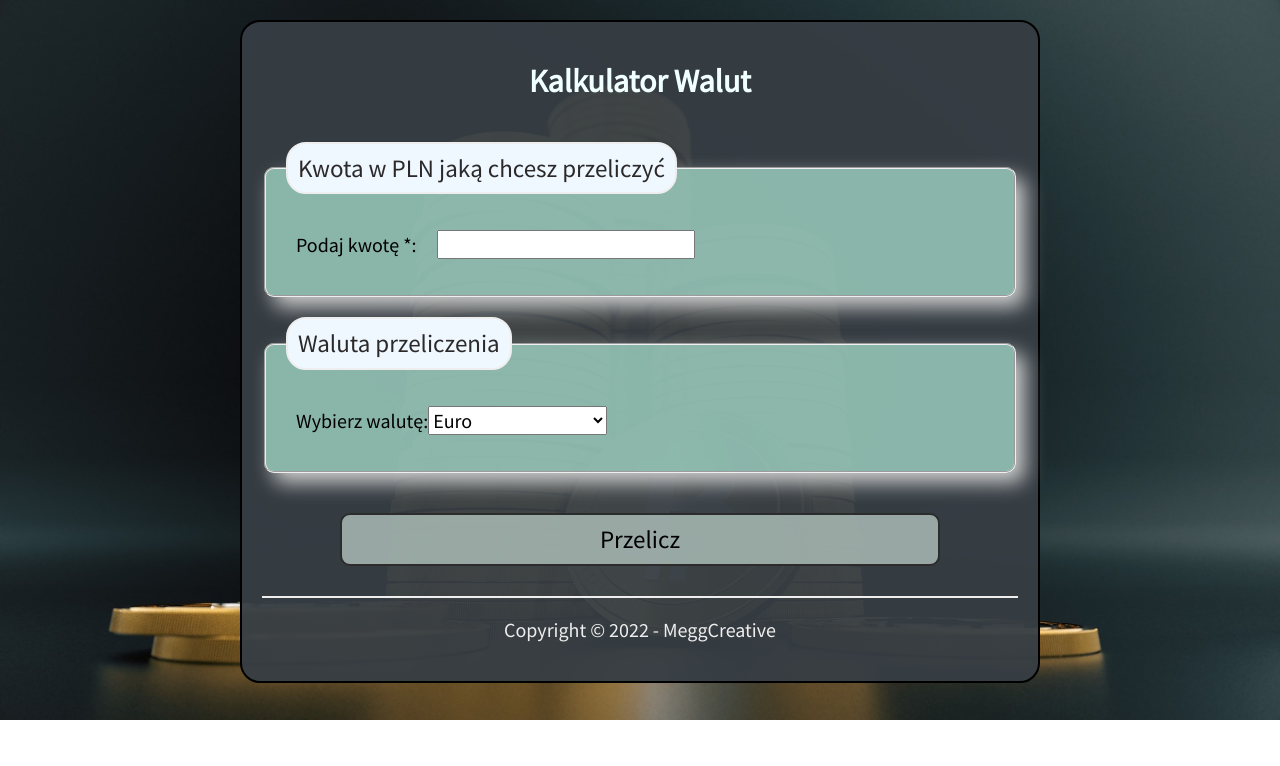
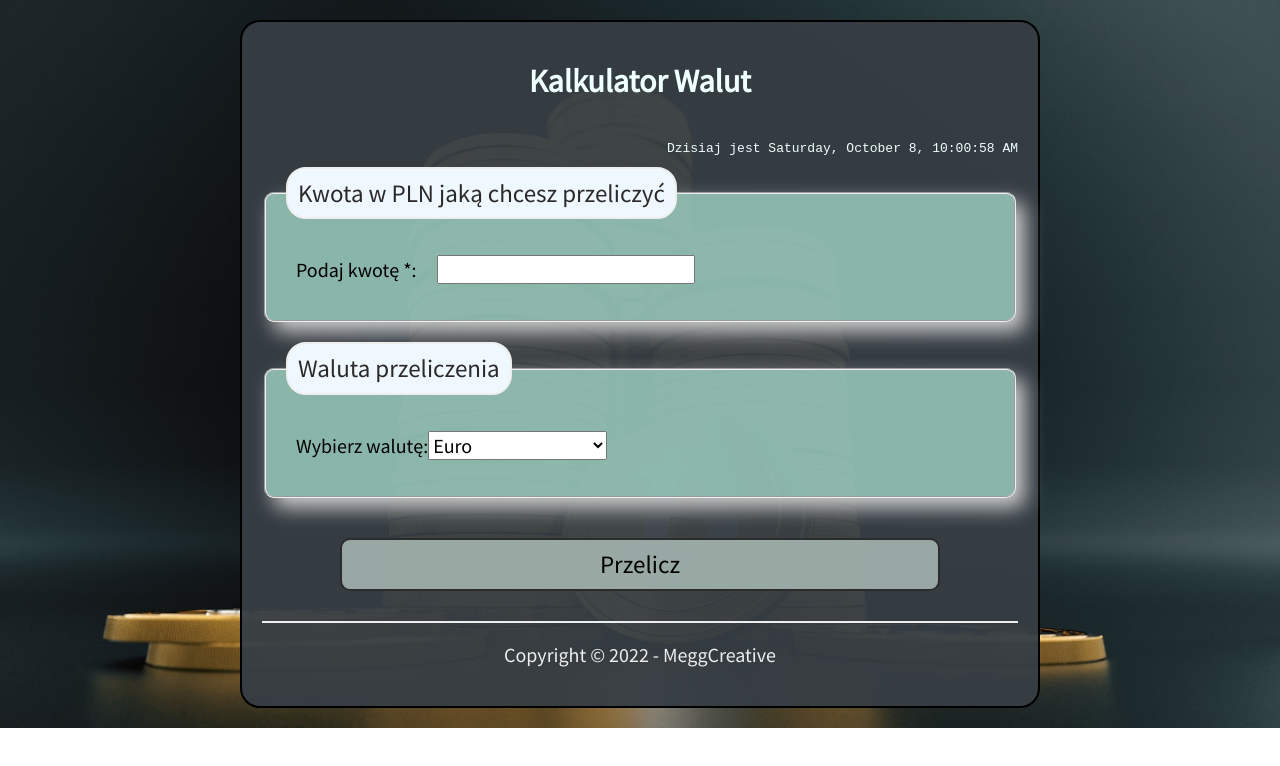
Before and after one commit to nikita3331/exchanger-react, a React (Create React App) app: page / in a window 1280 px wide. Shown: the top 766 px of the page. Built offline with nearby package versions, Linux system fonts and the light colour scheme.

Commit message:
clock added

```diff
--- a/src/App.js
+++ b/src/App.js
@@ -2,12 +2,14 @@ import "./App.css";
 import Header from "./Header";
 import Form from "./Form";
 import Footer from "./Footer";
+import Clock from "./Clock";
 
 function App() {
   return (
     <div className="container">
       <Header content="Kalkulator Walut" />
       <main>
+        <Clock />
         <Form />
       </main>
       <Footer content="Copyright © 2022 - MeggCreative" />
--- /dev/null
+++ b/src/Clock/index.js
@@ -0,0 +1,32 @@
+import "./style.css";
+import { useState, useEffect } from "react";
+
+const Clock = () => {
+  const [date, setDate] = useState(new Date());
+
+  useEffect(() => {
+    const intervalId = setInterval(() => {
+      setDate(new Date());
+    }, 1000);
+
+    return () => {
+      clearInterval(intervalId);
+    };
+  }, []);
+
+  const dateContent = date.toLocaleDateString(undefined, {
+    weekday: "long",
+    day: "numeric",
+    month: "long",
+  });
+
+  const timeContent = date.toLocaleTimeString();
+
+  return (
+    <div className="clock">
+      Dzisiaj jest {dateContent}, {timeContent}
+    </div>
+  );
+};
+
+export default Clock;
--- /dev/null
+++ b/src/Clock/style.css
@@ -0,0 +1,7 @@
+.clock {
+  margin-bottom: 10px;
+  color: azure;
+  width: 100%;
+  text-align: right;
+  font-family: monospace;
+}
```
